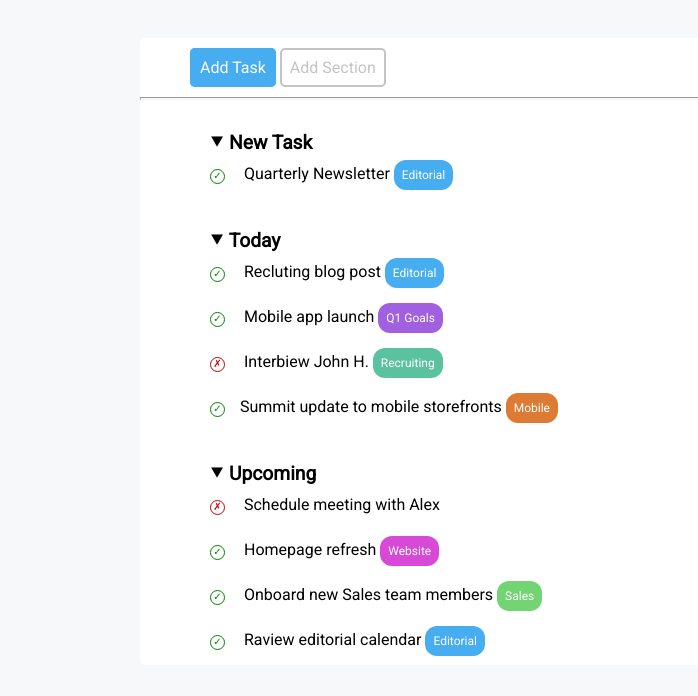
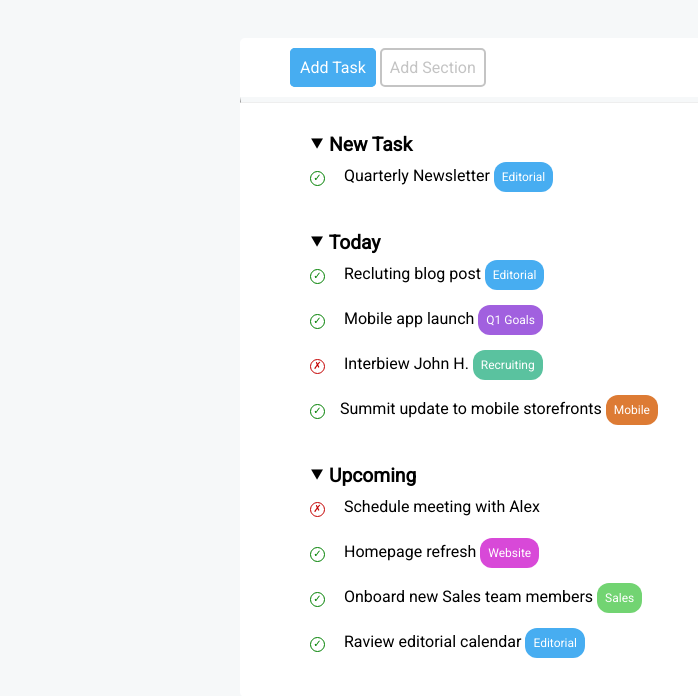
Before and after one commit to AlessioRomano95/html-css-toboolist, a plain HTML site: page index.html in a window 1280 px wide. Shown: the part 124-820 px from the top of the page, without its empty margins (0-698 px from the left). Drawn offline with Linux system fonts and the light colour scheme.

Commit message:
[add] margini e separazione conteiner

```diff
--- a/style.css
+++ b/style.css
@@ -33,10 +33,12 @@ h1{
 /*main*/
 .conteiner{
   background-color: white;
-  max-width: 1000px;
+  max-width: 800px;
   margin: auto;
   margin-top: 40px;
+  margin-bottom: 40px;
   padding-top:20px;
+  padding-bottom: 20px;
   border: solid 0px rgb(255, 255, 255);
   border-radius: 5px;
 
@@ -72,7 +74,7 @@ h1{
   /*hr fa da divisore*/
   hr{
     background-color:#ffffff;
-    border-bottom: 3px solid #F6F8F9;
+    border-top: 5px solid #F6F8F9;
     margin-top: 20px;
   }
 
```
